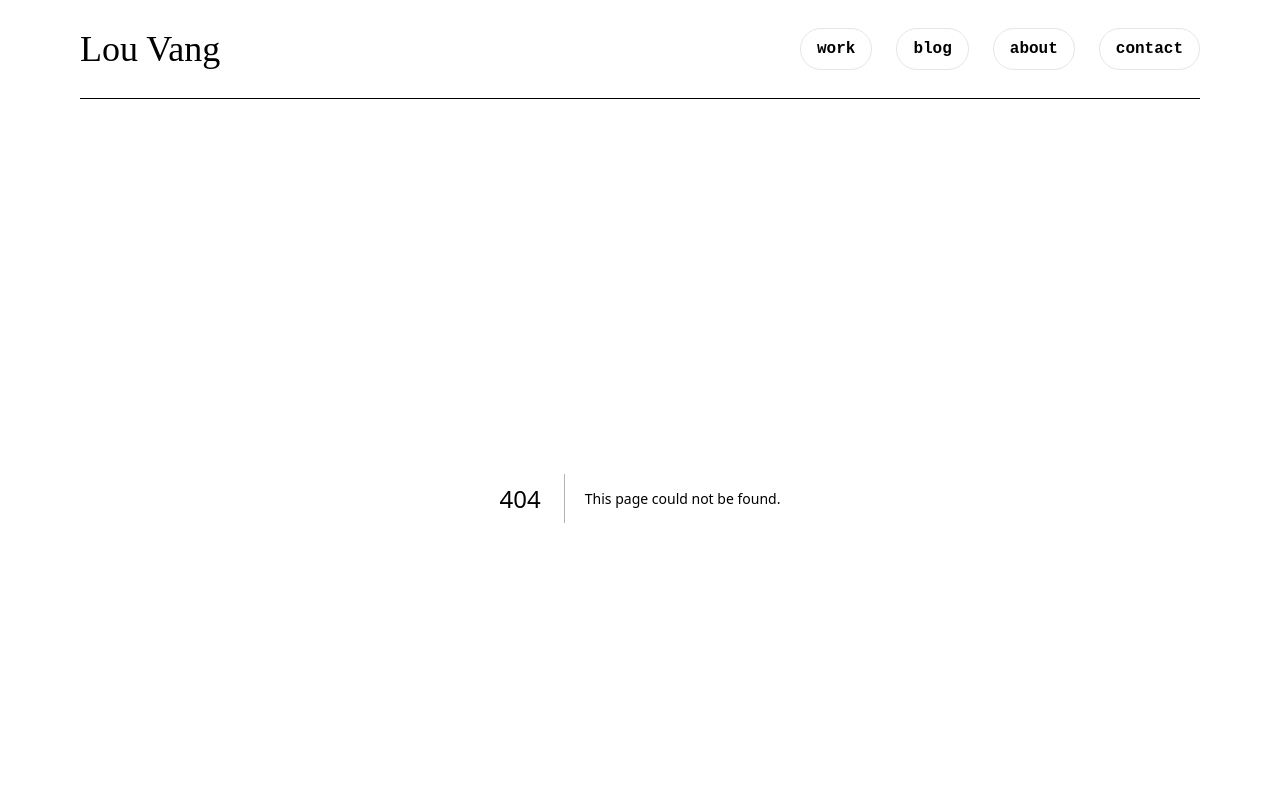
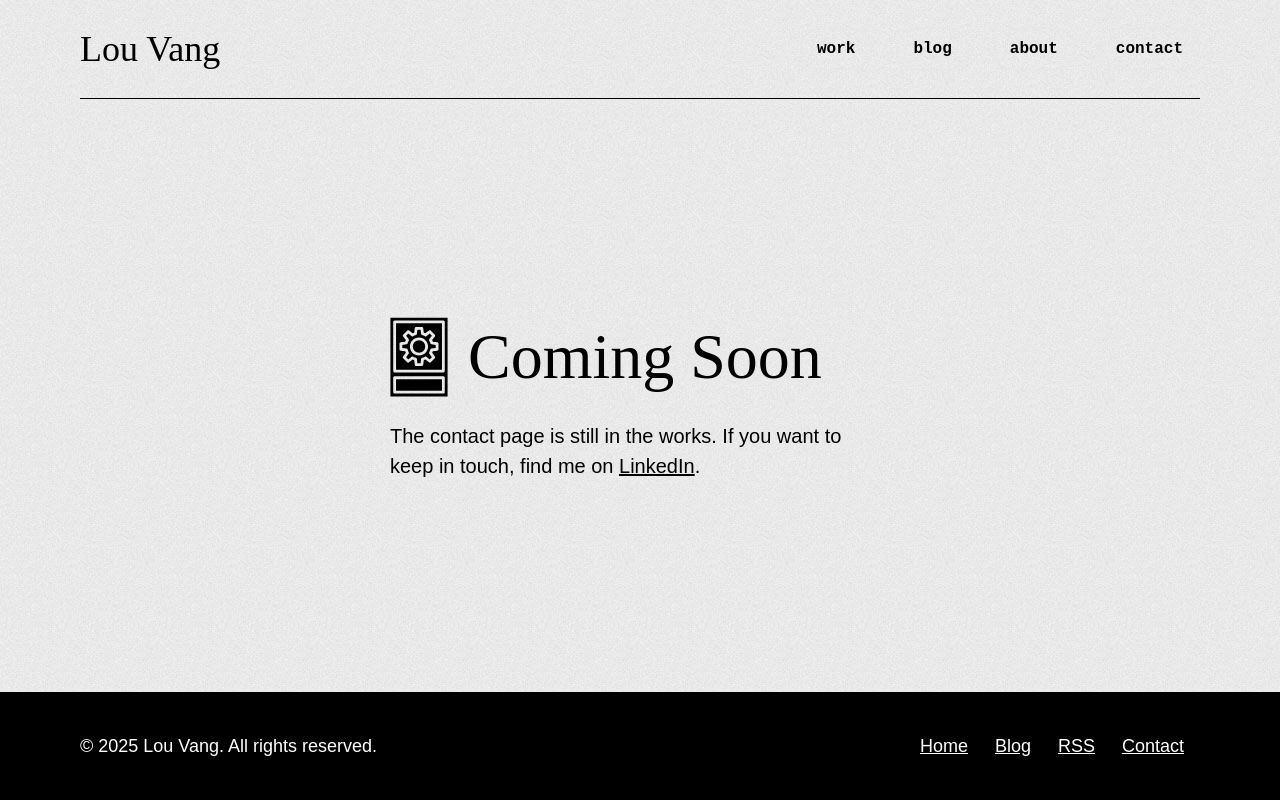
Before and after one commit to louvang/louvang-portfolio, a Next.js app in the folder frontend/: page /contact in a window 1280 px wide. Before the commit this address had no page. Shown: the top 800 px of the page. Built offline with nearby package versions, Linux system fonts and the light colour scheme; a web font is replaced by a local one.

Commit message:
Add pages

```diff
--- /dev/null
+++ b/frontend/src/app/about/page.tsx
@@ -0,0 +1,3 @@
+export default function About() {
+  return <div className="page-minheight">About</div>;
+}
--- /dev/null
+++ b/frontend/src/app/blog/page.tsx
@@ -0,0 +1,22 @@
+export default function Blog() {
+  return (
+    <div className="page-minheight flex justify-center items-center">
+      <div className="coming-soon">
+        <div className="coming-soon__heading-row">
+          <img
+            src="images/icons/gearbox.svg"
+            alt=""
+            className="coming-soon__gear-icon"
+          />
+          <div className="coming-soon__heading">Coming Soon</div>
+        </div>
+
+        <p className="coming-soon__p">
+          The blog is still currently in the works. Come back later to get
+          coding tips and tricks, case studies, a look into front-end
+          development trends.
+        </p>
+      </div>
+    </div>
+  );
+}
--- /dev/null
+++ b/frontend/src/app/contact/page.tsx
@@ -0,0 +1,33 @@
+import Link from 'next/link';
+
+export default function Contact() {
+  return (
+    <div className="page-minheight">
+      <div className="page-minheight flex justify-center items-center">
+        <div className="coming-soon">
+          <div className="coming-soon__heading-row">
+            <img
+              src="images/icons/gearbox.svg"
+              alt=""
+              className="coming-soon__gear-icon"
+            />
+            <div className="coming-soon__heading">Coming Soon</div>
+          </div>
+
+          <p className="coming-soon__p">
+            The contact page is still in the works. If you want to keep in
+            touch, find me on{' '}
+            <Link
+              href="https://www.linkedin.com/in/louvang/"
+              target="_blank"
+              className="underline"
+            >
+              LinkedIn
+            </Link>
+            .
+          </p>
+        </div>
+      </div>
+    </div>
+  );
+}
--- a/frontend/src/app/globals.css
+++ b/frontend/src/app/globals.css
@@ -194,3 +194,29 @@ body {
   width: 24px;
   filter: invert(100%);
 }
+
+.page-minheight {
+  height: calc(100vh - 98px - 108.5px);
+}
+
+.coming-soon__heading-row {
+  display: flex;
+  gap: 0.25rem;
+  align-items: center;
+  margin-bottom: 1rem;
+}
+
+.coming-soon__gear-icon {
+  height: 90px;
+  margin-left: -16px;
+}
+
+.coming-soon__heading {
+  font-family: var(--font-serif);
+  font-size: 4rem;
+}
+
+.coming-soon__p {
+  max-width: 500px;
+  font-size: 1.25rem;
+}
--- /dev/null
+++ b/frontend/src/app/rss/page.tsx
@@ -0,0 +1,25 @@
+export default function Rss() {
+  return (
+    <div className="page-minheight">
+      <div className="page-minheight">
+        <div className="page-minheight flex justify-center items-center">
+          <div className="coming-soon">
+            <div className="coming-soon__heading-row">
+              <img
+                src="images/icons/gearbox.svg"
+                alt=""
+                className="coming-soon__gear-icon"
+              />
+              <div className="coming-soon__heading">Coming Soon</div>
+            </div>
+
+            <p className="coming-soon__p">
+              The RSS feed will be released once the blog is complete. Check
+              back later for updates.
+            </p>
+          </div>
+        </div>
+      </div>
+    </div>
+  );
+}
--- /dev/null
+++ b/frontend/src/app/work/page.tsx
@@ -0,0 +1,3 @@
+export default function Work() {
+  return <div className="page-minheight">Work</div>;
+}
```
Also changed, not shown: frontend/public/images/icons/gearbox.svg (added).
